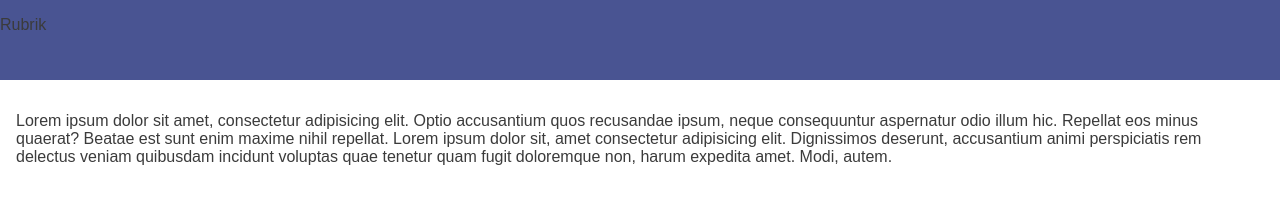
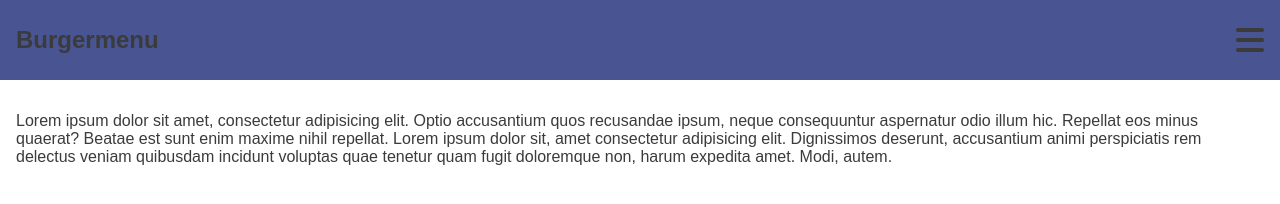
Before and after one commit to camillaeriksson/Hamburgarmeny, a plain HTML site: page index.html in a window 1280 px wide. Drawn offline with Linux system fonts and the light colour scheme.

Commit message:
Added heading and burger icon

```diff
--- a/index.html
+++ b/index.html
@@ -8,10 +8,11 @@
     <title>Hamburgarmeny</title>
     <link rel="stylesheet" href="style.css">
     <script src="script.js"></script>
+    <script src="https://kit.fontawesome.com/89d03a09dd.js" crossorigin="anonymous"></script>
 </head>
 
 <body>
-    <header><p>Rubrik</p></header>
+    <header><h2>Burgermenu</h2><i class="fas fa-bars fa-2x" style="padding-right: 1rem;"></i></header>
     <main>
         <p>Lorem ipsum dolor sit amet, consectetur adipisicing elit. Optio accusantium quos recusandae ipsum, neque
             consequuntur aspernatur odio illum hic. Repellat eos minus quaerat? Beatae est sunt enim maxime nihil
--- a/style.css
+++ b/style.css
@@ -9,12 +9,20 @@ body {
 }
 
 header {
+    display: flex;
+    justify-content: space-between;
+    align-items: center;
     position: fixed;
     background-color: rgb(73, 84, 146);
     height: 5rem;
     width: 100%;
 }
 
+header h2 {
+    padding-left: 1rem;
+}
+
+
 main {
     margin-top: 5rem;
     position: absolute;
```
